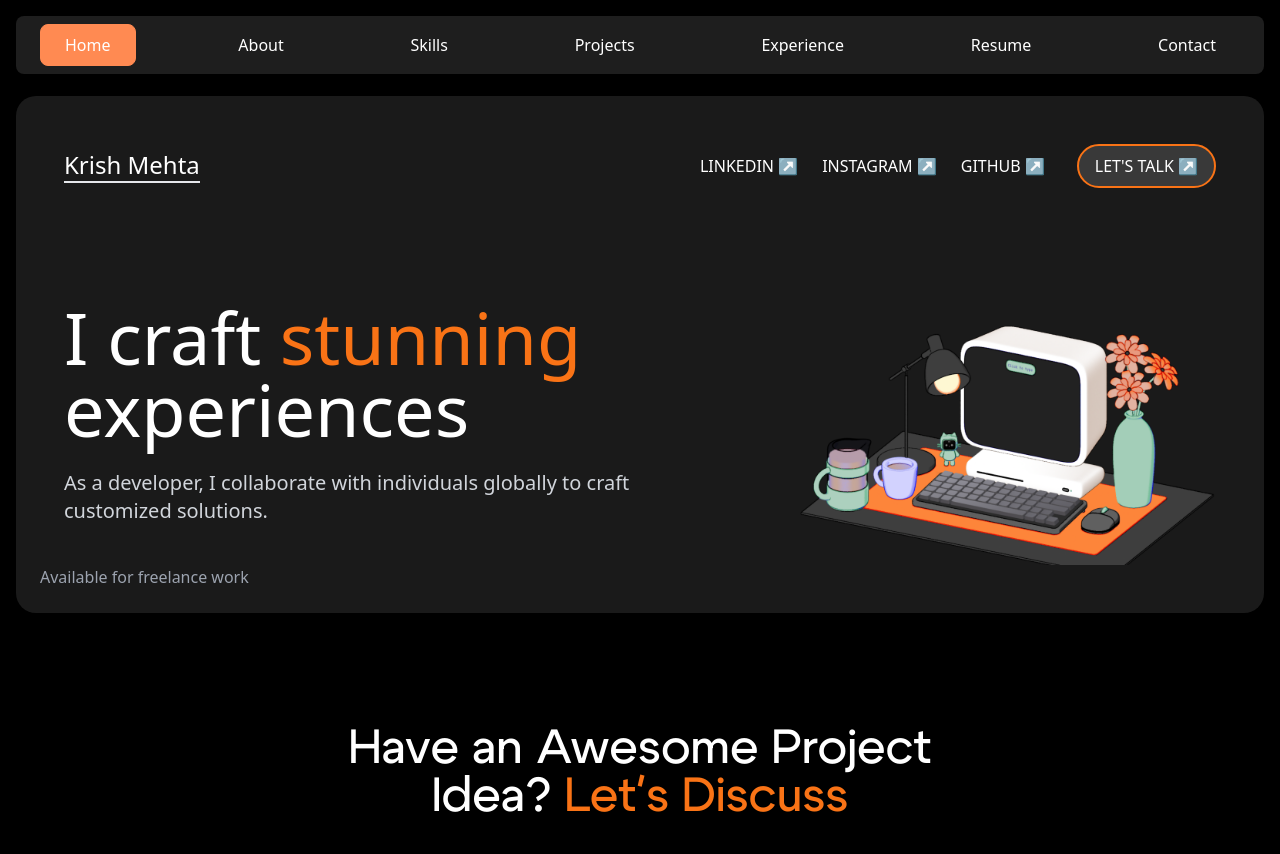
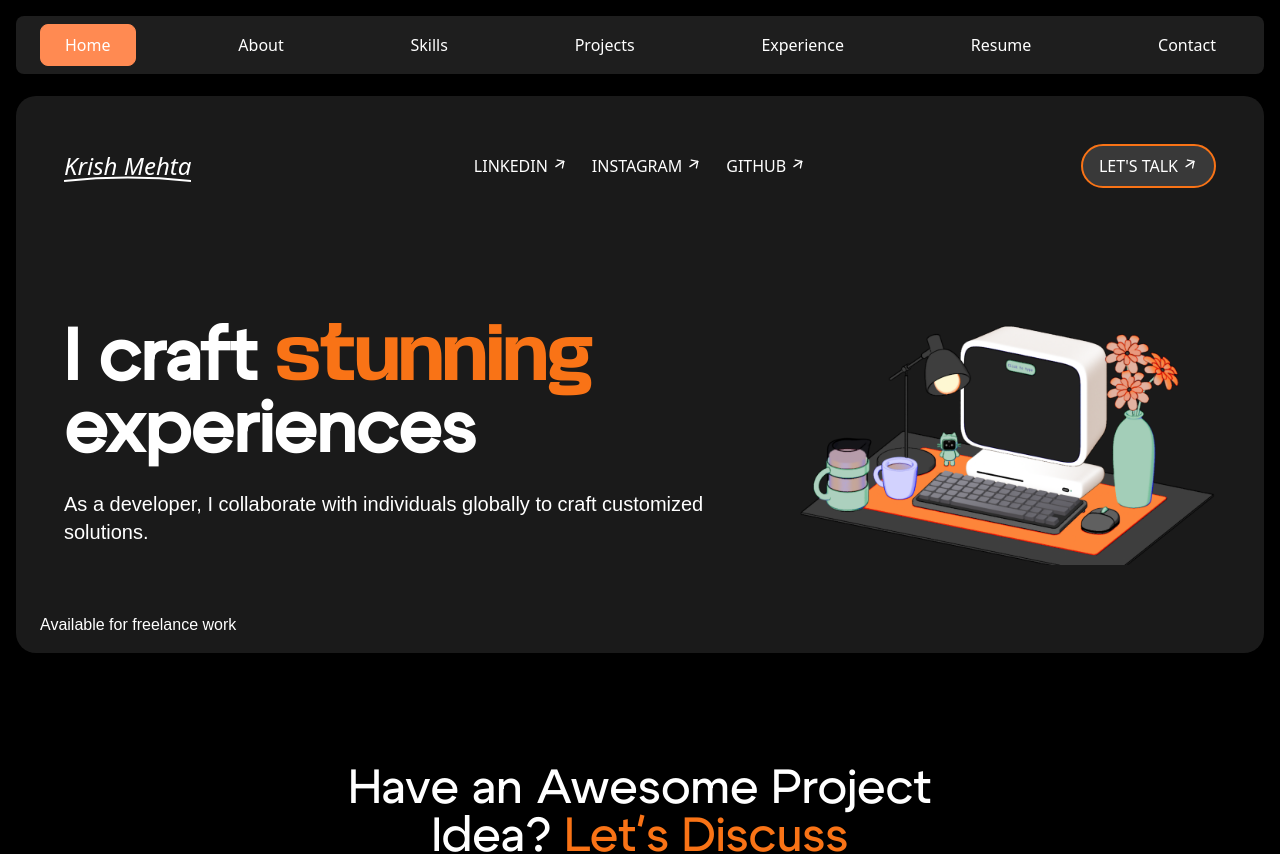
Before and after one commit to krish-1604/Portfolio, a React (Create React App) app: page / in a window 1280 px wide. Shown: the top 854 px of the page. Built offline with nearby package versions, Linux system fonts and the light colour scheme; a web font is replaced by a local one.

Commit message:
landing complete

```diff
--- a/src/components/landing.jsx
+++ b/src/components/landing.jsx
@@ -1,47 +1,71 @@
 import React from 'react';
 import landingimage from '../assets/landingimage.png';
+import { ArrowUpRight } from 'lucide-react';
 
 const Landing = () => {
   return (
     <div className="bg-black p-4 rounded-[20px]">
       <div id="landing" className="relative bg-[#1a1a1a] text-white p-12 rounded-[20px]">
         <nav className="hidden sm:flex flex-col sm:flex-row justify-between items-center pb-12">
-          <h1 className="text-2xl font-medium border-b-2 mb-6 sm:mb-0">
-            Krish Mehta
-          </h1>
+          <div className="relative inline-block">
+            <h1 className="text-2xl font-georgia italic">
+              Krish Mehta
+            </h1>
+            <div className="absolute bottom-0 left-0 w-full">
+              <svg
+                width="100%"
+                height="8"
+                viewBox="0 0 100 8"
+                preserveAspectRatio="none"
+              >
+                <path
+                  d="M0,7 Q50,0 100,7"
+                  stroke="white"
+                  strokeWidth="2"
+                  fill="none"
+                />
+              </svg>
+            </div>
+          </div>
 
           <div className="flex items-center gap-8">
-            <div className="flex gap-6">
-              <a href="#" className="hover:text-orange-500 transition-colors">
-                LINKEDIN ↗
+            <div className="absolute left-1/2 transform -translate-x-1/2 flex gap-6">
+              <a href="https://www.linkedin.com/in/krish-mehta-7a4037252/" className="hover:text-orange-500 transition-colors flex items-center gap-1">
+                LINKEDIN
+                <ArrowUpRight className="w-4 h-4 -mt-1 rotate-12" />
               </a>
-              <a href="#" className="hover:text-orange-500 transition-colors">
-                INSTAGRAM ↗
+              <a href="https://www.instagram.com/_krish1604/" className="hover:text-orange-500 transition-colors flex items-center gap-1">
+                INSTAGRAM
+                <ArrowUpRight className="w-4 h-4 -mt-1 rotate-12" />
               </a>
-              <a href="#" className="hover:text-orange-500 transition-colors">
-                GITHUB ↗
+              <a href="https://github.com/krish-1604" className="hover:text-orange-500 transition-colors flex items-center gap-1">
+                GITHUB
+                <ArrowUpRight className="w-4 h-4 -mt-1 rotate-12" />
               </a>
             </div>
 
-            <button className="border-2 border-orange-500 bg-[#393939] text-white px-4 py-2 rounded-full hover:bg-orange-500 hover:text-white transition-all">
-              LET'S TALK ↗
-            </button>
+            <div className="ml-auto">
+              <button className="border-2 border-orange-500 bg-[#393939] text-white px-4 py-2 rounded-full hover:bg-orange-500 hover:text-white transition-all flex items-center gap-1">
+                LET'S TALK
+                <ArrowUpRight className="w-4 h-4 -mt-1 rotate-12" />
+              </button>
+            </div>
           </div>
         </nav>
 
         {/* Main Content */}
         <main className="flex flex-col lg:flex-row items-center justify-between gap-12 pt-12">
           <div className="lg:max-w-2xl">
-            <h2 className="text-5xl sm:text-6xl lg:text-7xl font-light pb-6">
-              I craft <span className="text-orange-500">stunning</span> experiences
+            <h2 className="text-5xl sm:text-6xl lg:text-7xl font-cygre font-bold pb-6">
+              I craft <span className="text-orange-500 font-baseneuetrial">stunning</span> experiences
             </h2>
-            <p className="text-xl text-gray-300 pb-6">
+            <p className="text-xl text-white pb-6 font-nunito">
               As a developer, I collaborate with individuals globally to craft customized solutions.
             </p>
           </div>
 
           {/* Image Container */}
-          <div className="relative w-full lg:w-1/2">
+          <div className="relative w-full lg:w-1/2 mb-10 sm:mt-0">
             <img
               src={landingimage}
               alt="Developer workspace illustration"
@@ -50,7 +74,7 @@ const Landing = () => {
           </div>
         </main>
 
-        <p className="absolute bottom-6 left-6 text-gray-400">
+        <p className="absolute bottom-4 left-6 text-white font-nunito text-sm sm:text-base">
           Available for freelance work
         </p>
       </div>
--- a/src/font.css
+++ b/src/font.css
@@ -16,3 +16,9 @@
     font-weight: 700;
     font-style: normal;
   }
+  @font-face {
+    font-family: 'GeorgiaI';
+    src: url('./fonts/georgiai.ttf') format('truetype');
+    font-weight: normal;
+    font-style: normal;
+  }
--- a/tailwind.config.js
+++ b/tailwind.config.js
@@ -19,7 +19,8 @@ module.exports = {
       fontFamily: {
         'cygre': ['Cygre', 'sans-serif'],
         'nunito': ['Nunito', 'sans-serif'],
-        baseneuetrial: ['BaseNeueTrial', 'sans-serif'],
+        'baseneuetrial': ['BaseNeueTrial', 'sans-serif'],
+        'georgiaI': ['GeorgiaI', 'serif'],
       },
     },
   },
```
Also changed, not shown: src/fonts/georgiai.ttf (added).
